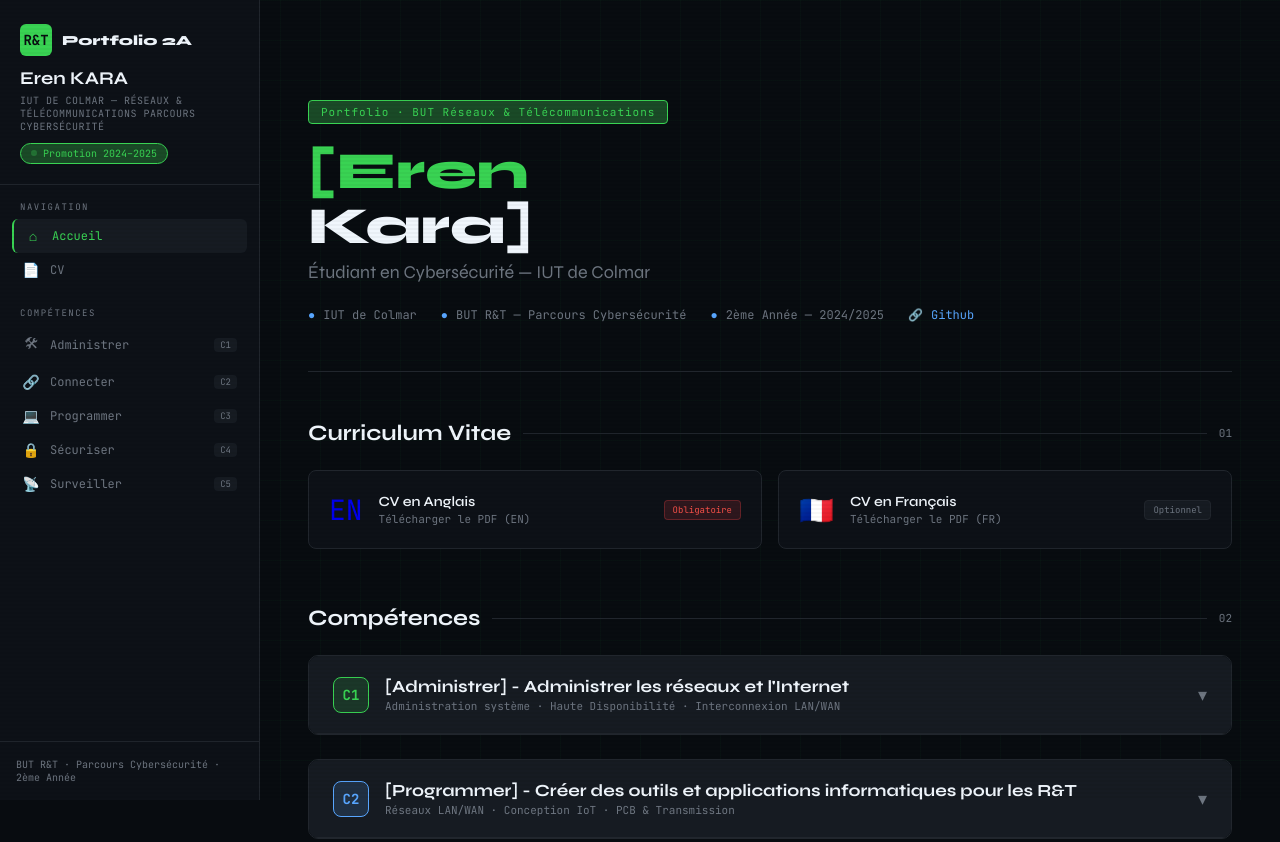
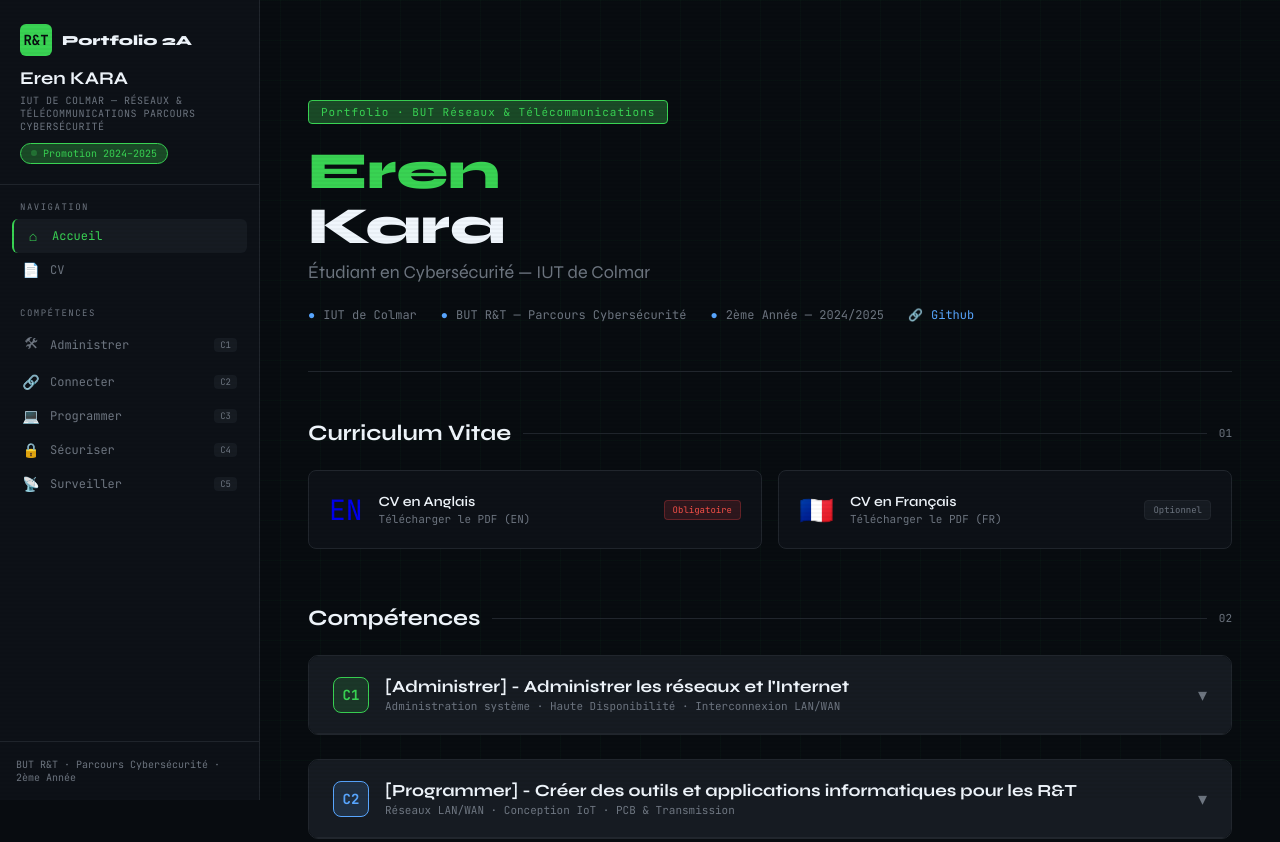
Before and after one commit to Erenakra/erenakra.github.io, a plain HTML site: page index.html in a window 1280 px wide. Shown: the top 842 px of the page. Drawn offline with Linux system fonts and the light colour scheme.

Commit message:
Update index.html

```diff
--- a/index.html
+++ b/index.html
@@ -767,7 +767,7 @@
     <section class="hero" id="hero">
       <div class="hero-tag">Portfolio · BUT Réseaux &amp; Télécommunications</div>
       <h1 class="hero-title">
-        <span>[Eren</span><br>Kara]
+        <span>Eren</span><br>Kara
       </h1>
       <p class="hero-sub">Étudiant en Cybersécurité — IUT de Colmar</p>
       <div class="hero-meta">
```
